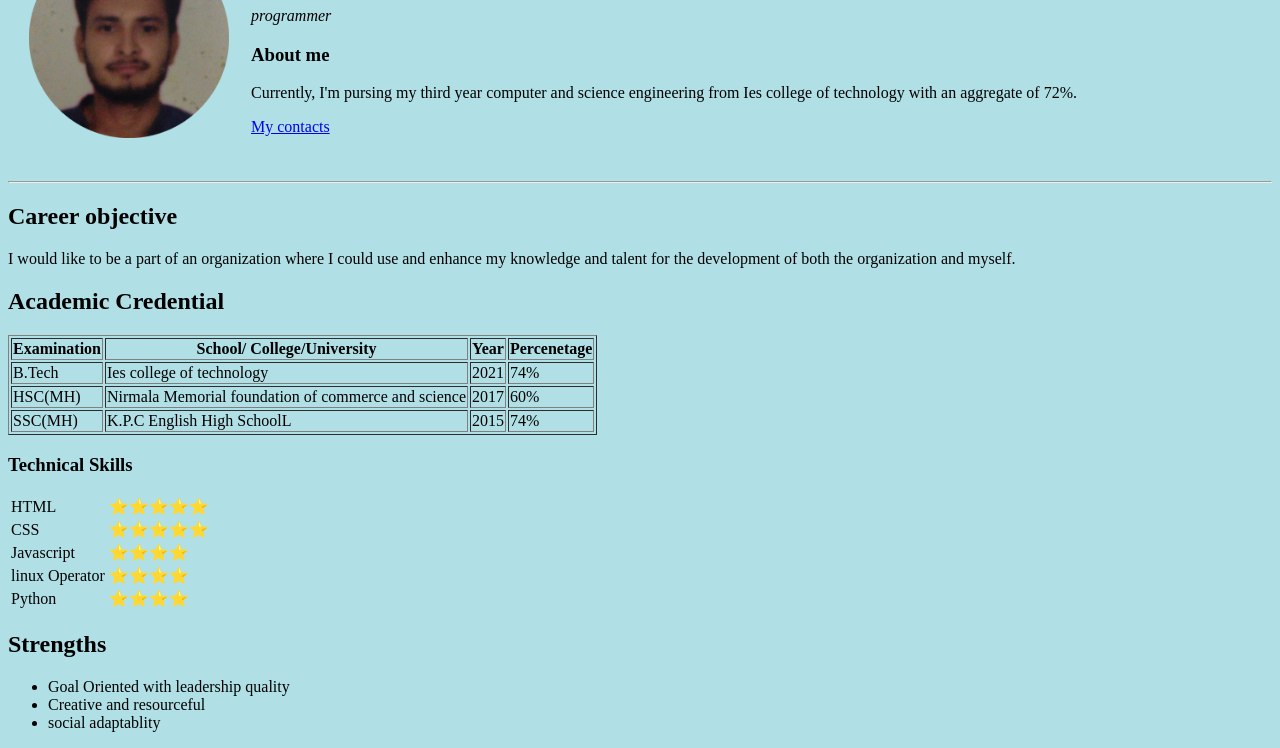
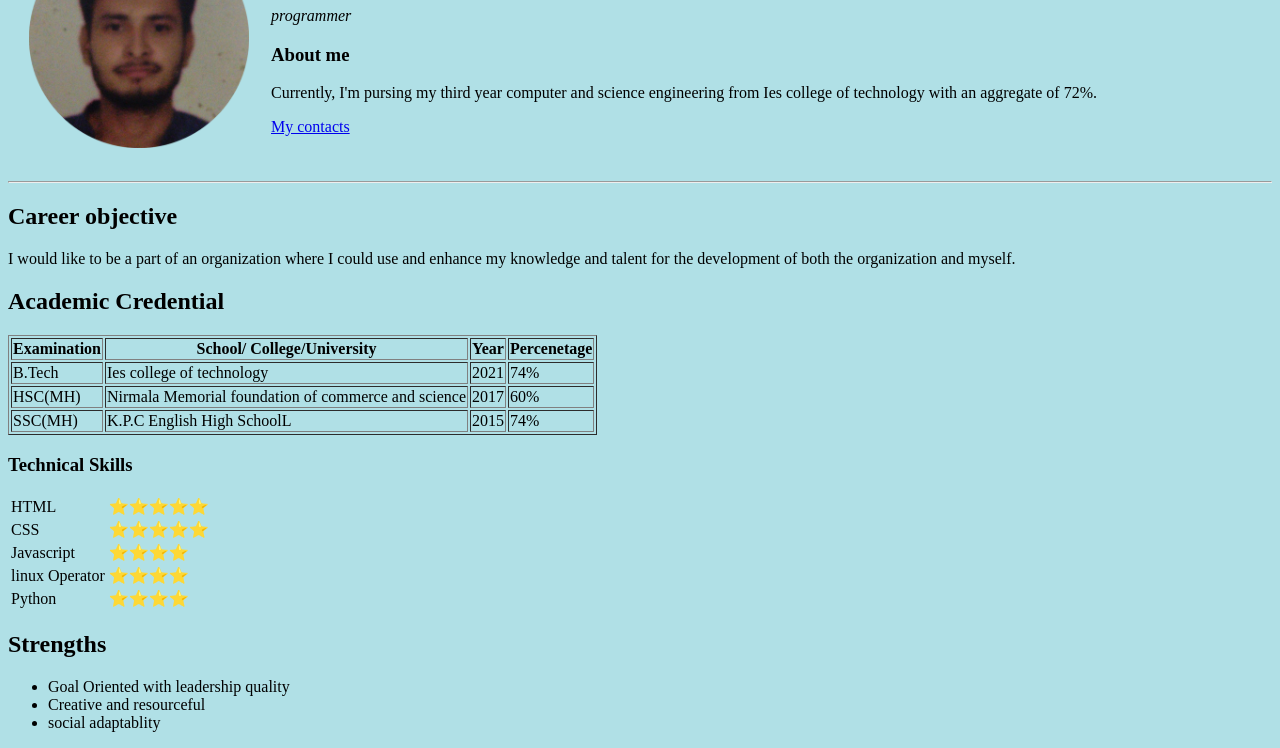
Before and after one commit to rockman8898/personal-cv, a plain HTML site: page index.html in a window 1280 px wide. Shown: the part 102-850 px from the top of the page. Drawn offline with Linux system fonts and the light colour scheme.

Commit message:
Update index.html

```diff
--- a/index.html
+++ b/index.html
@@ -12,7 +12,7 @@
     <table cellspacing="20">
         <tbody>
             <tr>
-               <td><img src="circle-cropped.png" alt="naruto img" width="200px"> </td>
+               <td><img src="circle-cropped.png" alt="naruto img" width="220px"> </td>
                 <td>
                     <h1>Shubham Singh</h1>
 
```
